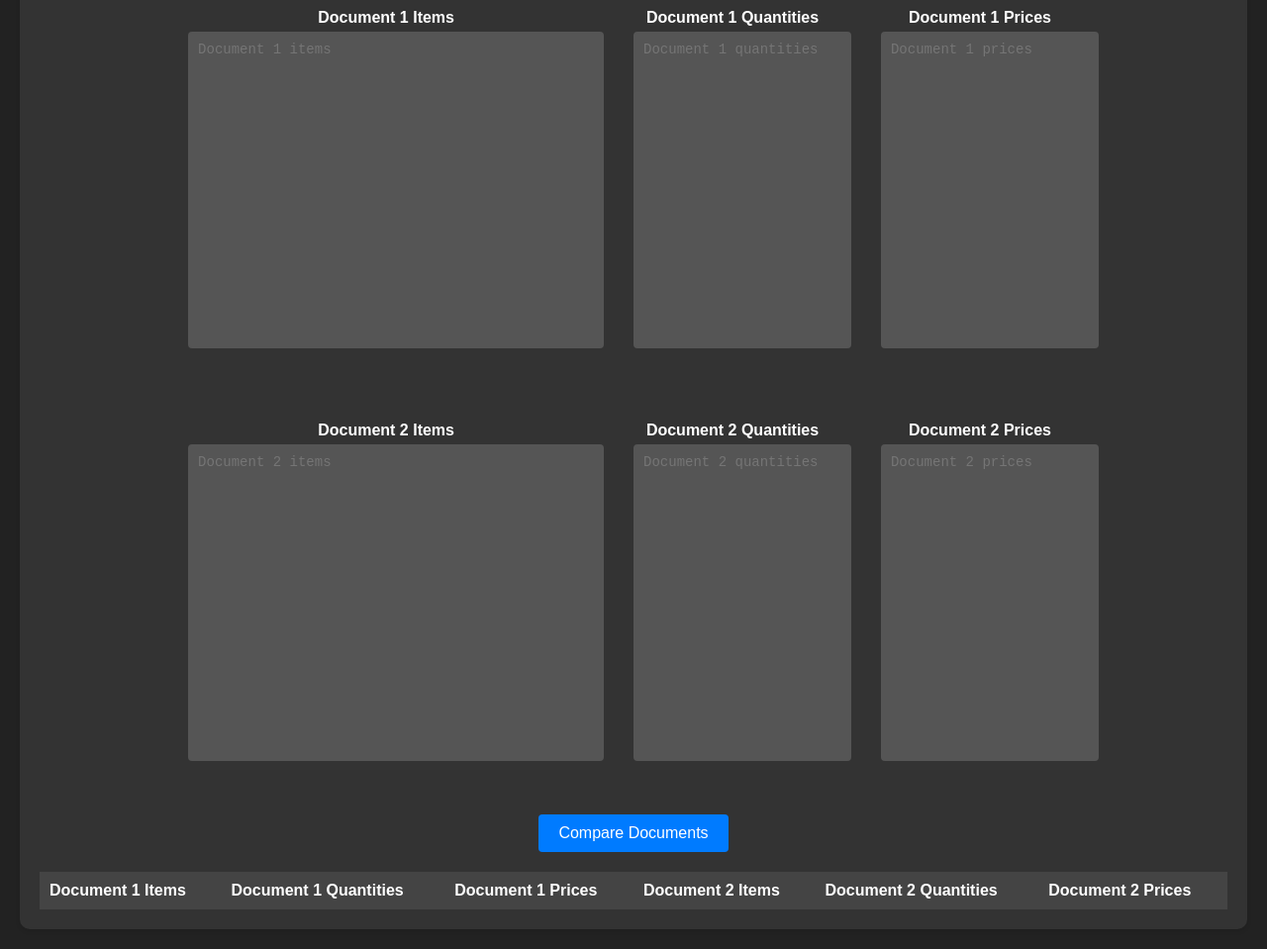
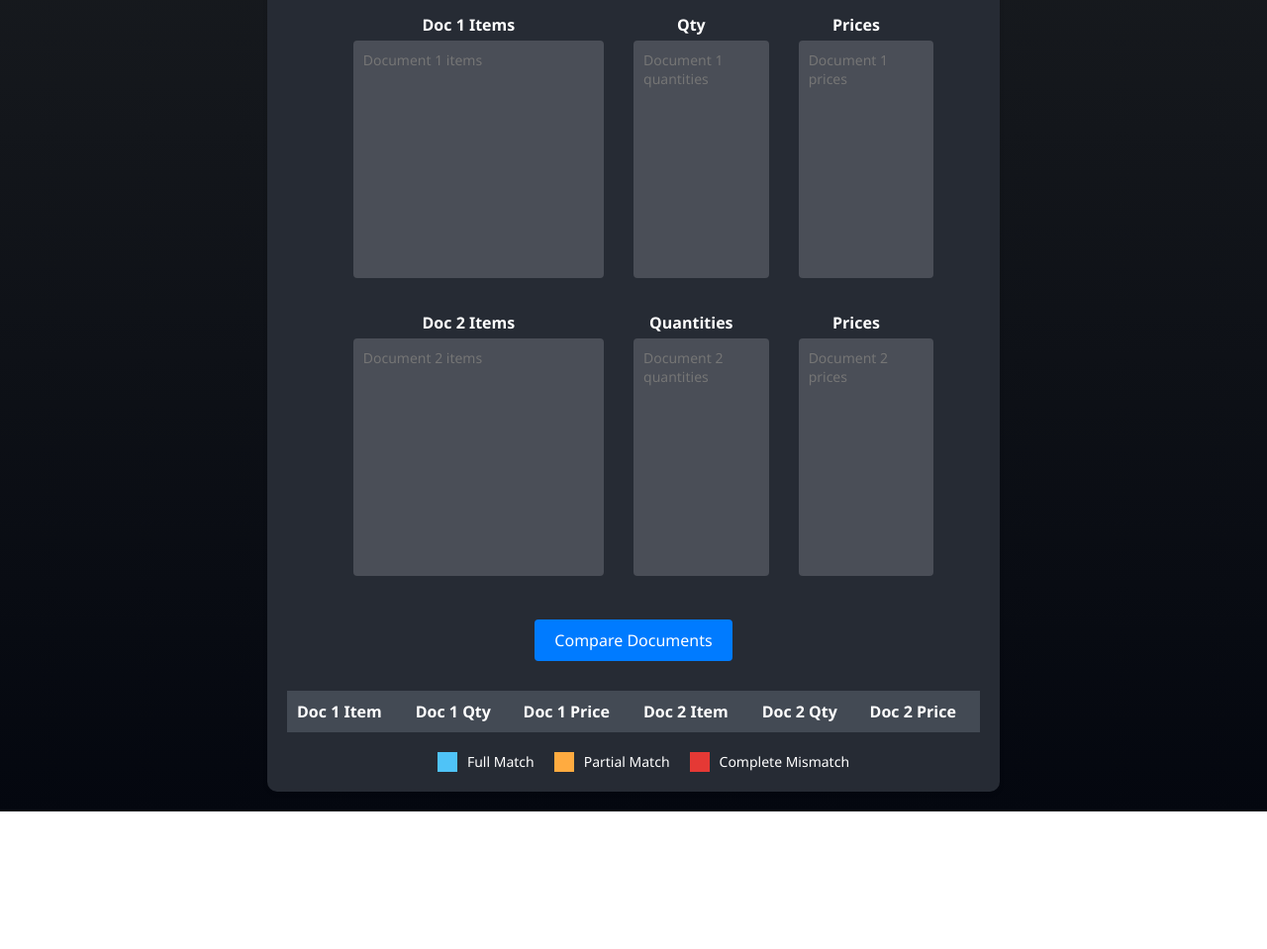
Before and after one commit to cquiogue/comparedocs, a plain HTML site: page index.html in a window 1280 px wide. Shown: the part 99-1058 px from the top of the page at 99% size. After the commit the page ends 919 px from the top, so only its background shows below. Drawn offline with Linux system fonts and the light colour scheme.

Commit message:
fixed logic and styling

```diff
--- a/index.html
+++ b/index.html
@@ -2,47 +2,47 @@
 <html>
   <head>
     <meta charset="utf-8" />
-    <title>Document Comparison App</title>
-    <link rel="stylesheet" href="style.css" />
+    <title>Compare Docs</title>
+    <link rel="stylesheet" href="style1.css" />
   </head>
   <body>
     <div class="container">
-      <h1>Document Comparison App</h1>
+      <h1>Compare Docs</h1>
 
       <div class="row">
         <div class="column">
-          <label for="doc1-items">Document 1 Items</label>
+          <label for="doc1-items">Doc 1 Items</label>
           <textarea id="doc1-items" placeholder="Document 1 items"></textarea>
         </div>
 
         <div class="column">
-          <label for="doc1-quantities">Document 1 Quantities</label>
+          <label for="doc1-quantities">Qty</label>
           <textarea
             id="doc1-quantities"
             placeholder="Document 1 quantities"></textarea>
         </div>
 
         <div class="column">
-          <label for="doc1-prices">Document 1 Prices</label>
+          <label for="doc1-prices">Prices</label>
           <textarea id="doc1-prices" placeholder="Document 1 prices"></textarea>
         </div>
       </div>
 
       <div class="row">
         <div class="column">
-          <label for="doc2-items">Document 2 Items</label>
+          <label for="doc2-items">Doc 2 Items</label>
           <textarea id="doc2-items" placeholder="Document 2 items"></textarea>
         </div>
 
         <div class="column">
-          <label for="doc2-quantities">Document 2 Quantities</label>
+          <label for="doc2-quantities">Quantities</label>
           <textarea
             id="doc2-quantities"
             placeholder="Document 2 quantities"></textarea>
         </div>
 
         <div class="column">
-          <label for="doc2-prices">Document 2 Prices</label>
+          <label for="doc2-prices">Prices</label>
           <textarea id="doc2-prices" placeholder="Document 2 prices"></textarea>
         </div>
       </div>
@@ -54,17 +54,26 @@
       <table id="comparison-table">
         <thead>
           <tr>
-            <th>Document 1 Items</th>
-            <th>Document 1 Quantities</th>
-            <th>Document 1 Prices</th>
-            <th>Document 2 Items</th>
-            <th>Document 2 Quantities</th>
-            <th>Document 2 Prices</th>
+            <th>Doc 1 Item</th>
+            <th>Doc 1 Qty</th>
+            <th>Doc 1 Price</th>
+            <th>Doc 2 Item</th>
+            <th>Doc 2 Qty</th>
+            <th>Doc 2 Price</th>
           </tr>
         </thead>
         <tbody></tbody>
       </table>
 
+      <div class="legend">
+        <span class="legend-item match"></span>
+        <span class="legend-label">Full Match</span>
+        <span class="legend-item partial-match"></span>
+        <span class="legend-label">Partial Match</span>
+        <span class="legend-item mismatch"></span>
+        <span class="legend-label">Complete Mismatch</span>
+      </div>
+
       <script src="script.js"></script>
     </div>
   </body>
--- a/script.js
+++ b/script.js
@@ -54,8 +54,9 @@ function compareDocuments() {
       ) {
         row.classList.add('match');
       } else if (
-        doc1Item.quantity === doc2Item.quantity ||
-        doc1Item.price === doc2Item.price
+        doc1Item.item === doc2Item.item &&
+        (doc1Item.quantity !== doc2Item.quantity ||
+          doc1Item.price !== doc2Item.price)
       ) {
         row.classList.add('partial-match');
       } else {
@@ -73,9 +74,6 @@ function compareDocuments() {
       priceDoc2Cell.textContent = '';
 
       row.classList.add('mismatch');
-      itemDoc2Cell.style.color = 'red'; // Set text color to red for document 2 item without matches
-      qtyDoc2Cell.style.color = 'red'; // Set text color to red for document 2 item without matches
-      priceDoc2Cell.style.color = 'red'; // Set text color to red for document 2 item without matches
     }
 
     row.appendChild(itemDoc1Cell);
@@ -86,7 +84,6 @@ function compareDocuments() {
     row.appendChild(priceDoc2Cell);
     tbody.appendChild(row);
   }
-
   for (let i = 0; i < sortedDoc2Data.length; i++) {
     const row = document.createElement('tr');
     const itemDoc1Cell = document.createElement('td');
@@ -105,11 +102,6 @@ function compareDocuments() {
     itemDoc2Cell.textContent = doc2Item.item;
     qtyDoc2Cell.textContent = doc2Item.quantity;
     priceDoc2Cell.textContent = doc2Item.price;
-
-    row.classList.add('mismatch');
-    itemDoc2Cell.style.color = 'red'; // Set text color to red for document 2 item without matches
-    qtyDoc2Cell.style.color = 'red'; // Set text color to red for document 2 item without matches
-    priceDoc2Cell.style.color = 'red'; // Set text color to red for document 2 item without matches
 
     row.appendChild(itemDoc1Cell);
     row.appendChild(qtyDoc1Cell);
--- a/style.css
+++ /dev/null
@@ -1,104 +0,0 @@
-body {
-  font-family: Arial, sans-serif;
-  background-color: #222;
-  color: #fff;
-  padding: 20px;
-  margin: 0;
-}
-
-.container {
-  max-width: 1200px;
-  margin: 0 auto;
-  background-color: #333;
-  border-radius: 10px;
-  padding: 20px;
-  box-shadow: 0 2px 5px rgba(0, 0, 0, 0.1);
-}
-
-h1 {
-  text-align: center;
-  margin: 0 0 20px;
-  font-size: 24px;
-}
-
-.row {
-  display: flex;
-  justify-content: center;
-  margin-bottom: 20px;
-}
-
-.column {
-  flex-basis: 33.33%;
-  padding: 0 5px;
-  margin: 20px;
-}
-
-.column label {
-  text-align: center;
-  font-weight: bold;
-  margin-bottom: 5px;
-  display: block;
-}
-
-.column textarea {
-  padding: 10px;
-  font-size: 14px;
-  background-color: #555;
-  color: #fff;
-  border: none;
-  border-radius: 4px;
-  resize: none;
-  height: 300px;
-  width: 100%;
-  margin-bottom: 10px;
-}
-
-.column:nth-child(2),
-.column:nth-child(3) {
-  flex-basis: 16.66%;
-}
-
-.compare-btn {
-  display: block;
-  margin: 0 auto;
-  padding: 10px 20px;
-  background-color: #007bff;
-  color: #fff;
-  border: none;
-  border-radius: 4px;
-  font-size: 16px;
-  cursor: pointer;
-}
-
-table {
-  width: 100%;
-  border-collapse: collapse;
-  margin-top: 20px;
-}
-
-table th,
-table td {
-  padding: 10px;
-  text-align: left;
-}
-
-table th {
-  background-color: #444;
-  color: #fff;
-}
-
-table td {
-  border-top: 1px solid #666;
-}
-
-.match {
-  color: green;
-}
-
-.mismatch {
-  color: red;
-}
-
-.partial-match {
-  color: orange;
-}
--- /dev/null
+++ b/style1.css
@@ -0,0 +1,144 @@
+body {
+  font-family: Arial, sans-serif;
+  background: linear-gradient(to bottom, #181b1f, #04070f);
+  color: #fff;
+  padding: 20px;
+  margin: 0;
+}
+
+.container {
+  max-width: 700px;
+  margin: 0 auto;
+  background-color: #262b34;
+  border-radius: 10px;
+  padding: 20px;
+  box-shadow: 0 2px 5px rgba(0, 0, 0, 0.1);
+}
+
+h1 {
+  text-align: center;
+  margin: 0 0 30px;
+  font-size: 32px;
+  font-family: 'Segoe UI', Tahoma, Geneva, Verdana, sans-serif;
+  color: #fff;
+  text-shadow: 2px 2px 4px rgba(0, 0, 0, 0.5);
+}
+
+.row {
+  display: flex;
+  justify-content: center;
+  margin-bottom: 20px;
+}
+
+.column {
+  flex-basis: 33.33%;
+  padding: 0 5px;
+  margin: 0 20px;
+}
+
+.column label {
+  text-align: center;
+  font-weight: bold;
+  margin-bottom: 5px;
+  display: block;
+  font-family: 'Segoe UI', Tahoma, Geneva, Verdana, sans-serif;
+}
+
+.column textarea {
+  padding: 10px;
+  font-size: 14px;
+  background-color: #4a4e57;
+  color: #fff;
+  border: none;
+  border-radius: 4px;
+  resize: none;
+  height: 220px;
+  width: 100%;
+  margin-bottom: 10px;
+  font-family: 'Segoe UI', Tahoma, Geneva, Verdana, sans-serif;
+}
+
+.column:nth-child(2),
+.column:nth-child(3) {
+  flex-basis: 16.66%;
+}
+
+.compare-btn {
+  display: block;
+  margin: 30px auto;
+  padding: 10px 20px;
+  background-color: #007bff;
+  color: #fff;
+  border: none;
+  border-radius: 4px;
+  font-size: 16px;
+  cursor: pointer;
+  font-family: 'Segoe UI', Tahoma, Geneva, Verdana, sans-serif;
+}
+
+table {
+  width: 100%;
+  border-collapse: collapse;
+  margin-top: 20px;
+}
+
+table th,
+table td {
+  padding: 10px;
+  text-align: left;
+  font-family: 'Segoe UI', Tahoma, Geneva, Verdana, sans-serif;
+}
+
+table th {
+  background-color: #434a54;
+  color: #fff;
+}
+
+table td {
+  border-top: 1px solid #666;
+}
+
+.match {
+  color: #4fc3f7;
+}
+
+.mismatch {
+  color: #e53935;
+}
+
+.partial-match {
+  color: #ffab40;
+}
+
+.legend {
+  display: flex;
+  justify-content: center;
+  margin-top: 20px;
+}
+
+.legend-item {
+  display: inline-block;
+  width: 20px;
+  height: 20px;
+  align-items: center;
+  margin-left: 20px;
+  margin-right: 10px;
+}
+
+.legend-item.match {
+  background-color: #4fc3f7;
+}
+
+.legend-item.partial-match {
+  background-color: #ffab40;
+}
+
+.legend-item.mismatch {
+  background-color: #e53935;
+}
+
+.legend-label {
+  color: #fff;
+  font-size: 14px;
+  font-family: 'Segoe UI', Tahoma, Geneva, Verdana, sans-serif;
+}
```
